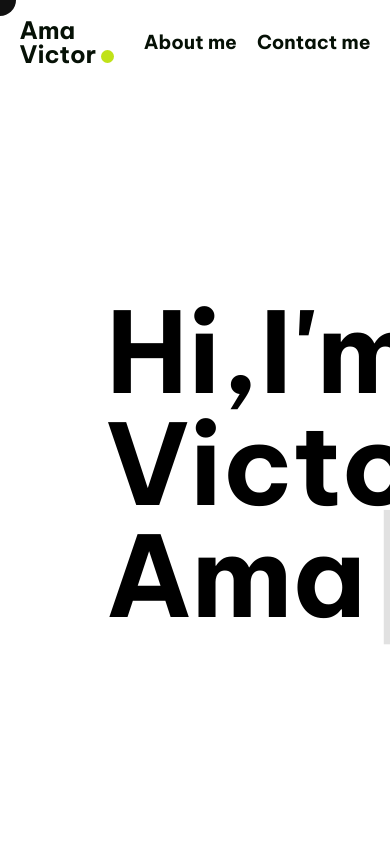
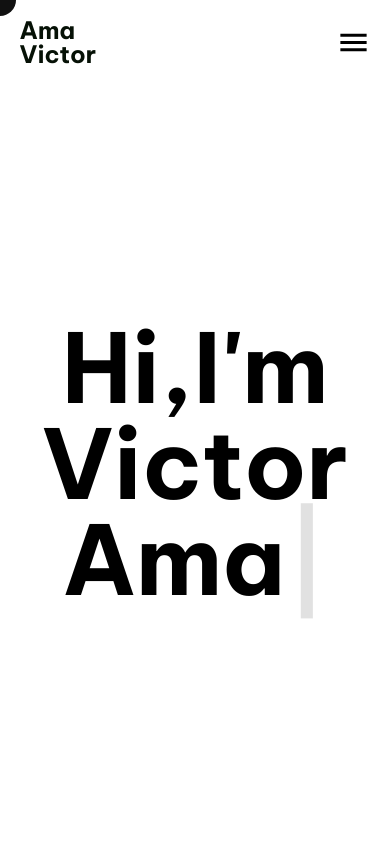
Before and after one commit to amavictor/portfolio, a React (Create React App) app: page /home in a window 390 px wide. Shown: the top 844 px of the page. Built offline with nearby package versions, Linux system fonts and the light colour scheme.

Commit message:
mobile design

```diff
--- a/package.json
+++ b/package.json
@@ -4,6 +4,7 @@
   "private": true,
   "dependencies": {
     "@formspree/react": "^2.4.1",
+    "@mui/icons-material": "^5.11.0",
     "@testing-library/jest-dom": "^5.16.5",
     "@testing-library/react": "^13.4.0",
     "@testing-library/user-event": "^13.5.0",
--- a/src/components/Navbar/Navbar.js
+++ b/src/components/Navbar/Navbar.js
@@ -1,12 +1,29 @@
-import {Circle, Navigation} from "./Navbar.styles"
+import {Circle, Menu, Navigation} from "./Navbar.styles"
 import {motion} from "framer-motion";
 import {Link, NavLink} from "react-router-dom";
-
 export const Navbar =()=>{
     return(
         <Navigation>
-            <motion.ul>
-                <li><Link to={"/home"}><h1>Ama <br/><div>Victor <Circle/> </div></h1></Link></li>
+            <motion.ul
+                initial={{
+                    opacity: 0,
+                    y: 12,
+                }}
+                animate={{
+                    opacity:1,
+                    y:0,
+                }}
+                transition={{
+                    delay:1.5,
+                    ease:"linear",
+                    type:"spring",
+                    duration: 1
+                }}
+            >
+                <li><Link to={"/home"}><h1>Ama <br/><section>Victor <Circle/> </section></h1></Link></li>
+
+                <Menu fontSize={"large"}/>
+
                 <div>
                     <li><NavLink  to={"/about-me"}>About me</NavLink></li>
                     <li><NavLink to={"/contact"}>Contact me</NavLink></li>
--- a/src/components/Navbar/Navbar.styles.js
+++ b/src/components/Navbar/Navbar.styles.js
@@ -1,5 +1,6 @@
 import styled from "styled-components"
 import {motion} from "framer-motion";
+import MenuIcon from '@mui/icons-material/Menu';
 export const Navigation = styled(motion.nav)`
   padding: 0 5%;
   height: 10vh;
@@ -7,6 +8,7 @@ export const Navigation = styled(motion.nav)`
   align-items: center;
   justify-content: center;
   background-color: transparent;
+  flex-wrap:wrap;
   h1{
     font-size: 1.5rem;
     font-weight: 600;
@@ -19,12 +21,22 @@ export const Navigation = styled(motion.nav)`
     width: 100%;
     list-style: none;
 
+    section{
 
+     display: flex;
+      align-items: center;
+      justify-content: center;
+      gap: 20px;
+    }
     div{
       display: flex;
       align-items: center;
       justify-content: center;
       gap: 20px;
+
+       @media only screen and (max-width: 912px){
+          display:none;
+        }
 
       li{
         font-size: 1.2rem;
@@ -42,3 +54,8 @@ export const Circle =styled(motion.div)`
   margin-left: -15px;
   margin-top: 5px;
 `
+
+export const Menu= styled(MenuIcon)`
+    width: 4rem;
+    height: 4rem;
+`
--- a/src/components/project card/ProjectCard.js
+++ b/src/components/project card/ProjectCard.js
@@ -1,55 +1,75 @@
 import "./ProjectCard.styles"
 import {CardBody, Item} from "./ProjectCard.styles";
-import {motion, useScroll, useTransform, useViewportScroll} from "framer-motion";
+import {motion, useInView, useScroll, useTransform, useViewportScroll} from "framer-motion";
 
 import {useRef} from "react";
 import {Link} from "react-router-dom";
 
-export const ProjectCard =({image,title,description})=>{
+export const ProjectCard = ({image, title, description}) => {
     const zoomRef = useRef()
-    const { scrollYProgress } = useScroll(
+    const projectRef = useRef(null)
+    const isInView = useInView(projectRef)
+    const {scrollYProgress} = useScroll(
         {
-            target:zoomRef,
-            offset:["start center", "end start"]
+            target: zoomRef,
+            offset: ["start center", "end start"]
         },
     );
 
-    const rightScale = useTransform(scrollYProgress,[0,3],[1,4])
-    const rightY = useTransform(scrollYProgress,[0,1],["0%","280%"])
-    const shiftLeft = useTransform(scrollYProgress,[0,1.2],["0%","-60%"])
-    const liftBox = useTransform(scrollYProgress,[0,1.2],[1,0])
-    const leftOpacity = useTransform(scrollYProgress,[0,0.4],[1,0])
+    const rightScale = useTransform(scrollYProgress, [0, 3], [1, 4])
+    const rightY = useTransform(scrollYProgress, [0, 1], ["0%", "280%"])
+    const shiftLeft = useTransform(scrollYProgress, [0, 1.2], ["0%", "-60%"])
+    const liftBox = useTransform(scrollYProgress, [0, 1.2], [1, 0])
+    const leftOpacity = useTransform(scrollYProgress, [0, 0.4], [1, 0])
 
-    return(
-        <a href="https://kingscollection.netlify.app/" target={"_blank"}>
+    return (
         <CardBody>
             <Item ref={zoomRef}>
                 <motion.div
                     style={{
-                            scale:liftBox,
-                            opacity:leftOpacity
+                        scale: liftBox,
+                        opacity: leftOpacity
                     }}
+                    ref={projectRef}
+                    intial={{
+                        opacity:0,
+                        y:20
+                    }}
+                    aminate={{
+                        opacity:1,
+                        y:0
+                    }}
+                    transition={{
+                        delay:1.5,
+                        ease:"linear",
+                        type:"spring",
+                        duration: 1
+                    }}
+
                 >
                     <h3>{title}</h3>
                     <p>
                         {description}
                     </p>
                 </motion.div>
+
                 <motion.div
                     style={{
-                            scale:rightScale,
-                            y:rightY,
-                            x:shiftLeft,
+                        scale: rightScale,
+                        y: rightY,
+                        x: shiftLeft,
                     }}
                 >
+                    <a href="https://kingscollection.netlify.app/" target={"_blank"} rel="noreferrer">
 
                         {
-                            image.map((item)=><img src={item}/>)
+                            image.map((item,index) => <img id={index} alt={index} src={item}/>)
                         }
+                    </a>
+
                 </motion.div>
             </Item>
         </CardBody>
-        </a>
 
     )
 }
--- a/src/components/project card/ProjectCard.styles.js
+++ b/src/components/project card/ProjectCard.styles.js
@@ -13,6 +13,10 @@ export const Item = styled(motion.div)`
   display: flex;
   position: sticky;
   top: 0;
+  @media only screen and (max-width: 800px) {
+    flex-wrap: wrap;
+    width: 100vw;
+  }
 
   div:first-child {
     width: 50%;
@@ -24,6 +28,10 @@ export const Item = styled(motion.div)`
       margin-bottom: 3%;
       text-align: justify;
       text-justify: inter-word;
+      @media only screen and (max-width: 800px) {
+        font-size: 2.5rem;
+          width: 100vw ;
+      }
     }
 
     p {
@@ -32,6 +40,10 @@ export const Item = styled(motion.div)`
       line-height: 1.3;
       font-weight: 400;
       width: 80%;
+      @media only screen and (max-width: 800px) {
+        font-size: 1.5rem;
+        width: 100vw;
+      }
     }
 
   }
--- a/src/index.css
+++ b/src/index.css
@@ -26,6 +26,7 @@ body,html {
   background-color: transparent;
   border-radius: 3px;
   height: 50px;
+
 }
 
 :root{
--- a/src/routes/About me/aboutMe.js
+++ b/src/routes/About me/aboutMe.js
@@ -144,7 +144,7 @@ export const AboutMe =()=>{
                                     duration: 3
                                 }}
                             >
-                                <img src={Javascript}/>
+                                <img alt={"javaScript"} src={Javascript}/>
                             </WaterBall>
                             <WaterBall2
                                 layout
@@ -160,7 +160,7 @@ export const AboutMe =()=>{
                                     duration: 3
                                 }}
                             >
-                                <img src={Html}/>
+                                <img alt={"HTML"} src={Html}/>
                             </WaterBall2>
                             <WaterBall3
                                 layout
--- a/src/routes/Home/Home.js
+++ b/src/routes/Home/Home.js
@@ -1,4 +1,4 @@
-import {motion, useMotionValue, useScroll, useTransform, useViewportScroll} from "framer-motion";
+import {motion, useInView, useMotionValue, useScroll, useTransform, useViewportScroll} from "framer-motion";
 import {
     Black,
     Cursor, Footer,
@@ -185,15 +185,15 @@ export const Home =()=>{
 
             <Mark>
                 <marquee behavior={"scroll"} direction={"left"} scrollamount={"12"}>
-                    FRONT END DEVELOPER | GRAPHICS DESIGNER | VIDEOGRAPHY | SEARCH ENGINE OPTIMIZATION
+                    FRONT END DEVELOPER | GRAPHICS DESIGNER | VIDEO EDITOR | CROSS-PLATFORM MOBILE DEVELOPER
                 </marquee>
             </Mark>
-            <SecondIntro ref={intoRef}onMouseEnter={textWithout} onMouseLeave={textLeave}>
+            <SecondIntro ref={intoRef} onMouseEnter={textWithout} onMouseLeave={textLeave}>
                 <motion.div style={{x}}>
                     <Intro2 >
-                        Frontend developer <span><img src={Cartoon1}/></span> who cares deeply about user experience
-                        <span><img src={Ui}/></span> with a
-                        serious passion for graphics design and new technologies <span><img src={Cartoon2}/></span>.
+                        Frontend developer <span><img alt={"cartoon1"} src={Cartoon1}/></span> who cares deeply about user experience
+                        <span><img alt={"ui"} src={Ui}/></span> with a
+                        serious passion for graphics design and new technologies <span><img alt={"cartoon2"} src={Cartoon2}/></span>.
                     </Intro2>
                 </motion.div>
             </SecondIntro>
--- a/src/routes/Home/Home.styles.js
+++ b/src/routes/Home/Home.styles.js
@@ -4,11 +4,11 @@ import Background from "../../Assest/images/background.jpg"
 import {Link} from "react-router-dom";
 
 
-export  const Main = styled(motion.main)`
+export const Main = styled(motion.main)`
   overflow-x: hidden;
   cursor: none;
 `
-export const Mark=styled.div`
+export const Mark = styled.div`
   display: flex;
   align-items: center;
   justify-content: center;
@@ -18,34 +18,39 @@ export const Mark=styled.div`
   margin-left: -30px;
   position: relative;
   /*transform: rotate(350deg);*/
-  &::before{
+
+  &::before {
     content: "";
     width: 50%;
     height: 100%;
     position: absolute;
-    top:0;
-    left:0;
+    top: 0;
+    left: 0;
     background-color: white;
     mix-blend-mode: difference;
     pointer-events: none;
     z-index: 2;
   }
-  &::after{
+
+  &::after {
     content: "";
     width: 50%;
     height: 100%;
     position: absolute;
-    top:0;
-    right:0;
+    top: 0;
+    right: 0;
     background-color: var(--black);
     pointer-events: painted;
     z-index: -1;
   }
-  marquee{
+
+  marquee {
     font-size: 4rem;
     font-weight: 700;
     color: var(--black);
-
+    @media only screen and (max-width: 800px) {
+      font-size: 3rem;
+    }
   }
 `
 export const Intro = styled.section`
@@ -55,16 +60,27 @@ export const Intro = styled.section`
   height: 90vh;
   text-align: center;
   background-color: white;
-  div{
+
+  div {
     width: 67.2%;
+
+    @media only screen and (max-width: 800px) {
+      width: 100%;
     }
-  h1{
+  }
+
+  h1 {
     font-size: 7rem;
     font-weight: 700;
     margin-left: 16%;
     width: 100%;
+    @media only screen and (max-width: 800px) {
+      font-size: 6rem;
+      margin-left: 0;
     }
-  h2{
+  }
+
+  h2 {
     font-size: 3rem;
     font-weight: 400;
   }
@@ -84,26 +100,39 @@ export const Intro2 = styled(motion.h3)`
   text-transform: uppercase;
   text-align: justify;
   text-justify: inter-word;
-  span{
-    img{
+
+  span {
+    img {
       width: 100px;
       height: 50px;
       border-radius: 10px;
       object-fit: cover;
+      @media only screen and (max-width: 800px) {
+        width: 50px;
+        height: 25px;
+      }
+
+
     }
   }
 
+  @media only screen and (max-width: 800px) {
+    font-size: 2rem;
+    text-align:left;
+  }
+
 `
-export const SecondIntro =styled(motion.section)`
+export const SecondIntro = styled(motion.section)`
   width: 100%;
   padding: 5% 5%;
-
   display: flex;
   align-items: center;
   justify-content: center;
-
   color: white;
   background-color: var(--black);
+  @media only screen and (max-width: 800px) {
+    padding: 30% 5%;
+  }
 
   div {
     width: 100%;
@@ -114,12 +143,19 @@ export const SecondIntro =styled(motion.section)`
     align-items: center;
     justify-content: center;
     border-radius: 10px;
+
+    @media only screen and (max-width: 800px) {
+      padding: 5px;
+      width: 100vw;
+      height: 80vh;
+    }
   }
 
 `
 export const Projects = styled.section`
   height: fit-content;
-  h4{
+
+  h4 {
     font-size: 10rem;
     font-weight: 600;
     color: white;
@@ -146,24 +182,40 @@ export const ProjectIntro = styled.div`
   margin: 0 !important;
   padding: 10% 5%;
 
-  &>div{
+  & > div {
     display: flex;
     align-items: center;
     justify-content: space-between;
     gap: 200px;
+
+    @media only screen and (max-width: 800px) {
+      flex-wrap: wrap;
+      padding-top: 60px;
+      gap: 50px;
+      justify-content: center;
     }
-  p{
+  }
+
+  p {
     color: gray;
     font-size: 2rem;
+    @media only screen and (max-width: 800px) {
+      font-size: 1.3rem;
+      text-align: center;
+    }
   }
 
 
-  h3{
+  h3 {
     color: white;
     font-size: 7rem;
+    @media only screen and (max-width: 800px) {
+      font-size: 3rem;
+      text-align: center;
+    }
   }
 
-  span{
+  span {
     width: 50px;
     height: 50px;
     background-color: var(--green);
@@ -194,7 +246,8 @@ export const Selection = styled.section`
 
     &:hover {
       border: 1.5px solid white;
-      p{
+
+      p {
         color: white;
       }
     }
@@ -237,12 +290,13 @@ export const Footer = styled.footer`
       display: flex;
       flex-direction: column;
     }
-    div:last-child{
+
+    div:last-child {
       display: flex;
       justify-content: center;
       align-items: center;
 
-      img{
+      img {
         width: 70px;
         height: 70px;
         display: inline-block;
--- a/src/routes/Unboarding/unboarding.js
+++ b/src/routes/Unboarding/unboarding.js
@@ -16,6 +16,9 @@ export const UnboardingContainer = styled(motion.div)`
     font-size: 3rem;
     font-weight: 600;
     color: var(--green);
+
+    @media only screen and (max-width: 768px){
+    font-size:2rem;
   }
 `
 export const Rest = styled(motion.div)`
```
Also changed, not shown: 1 other file (tests, documents, lock files or other folders). Lines whose indentation alone changed are shown as unchanged.
